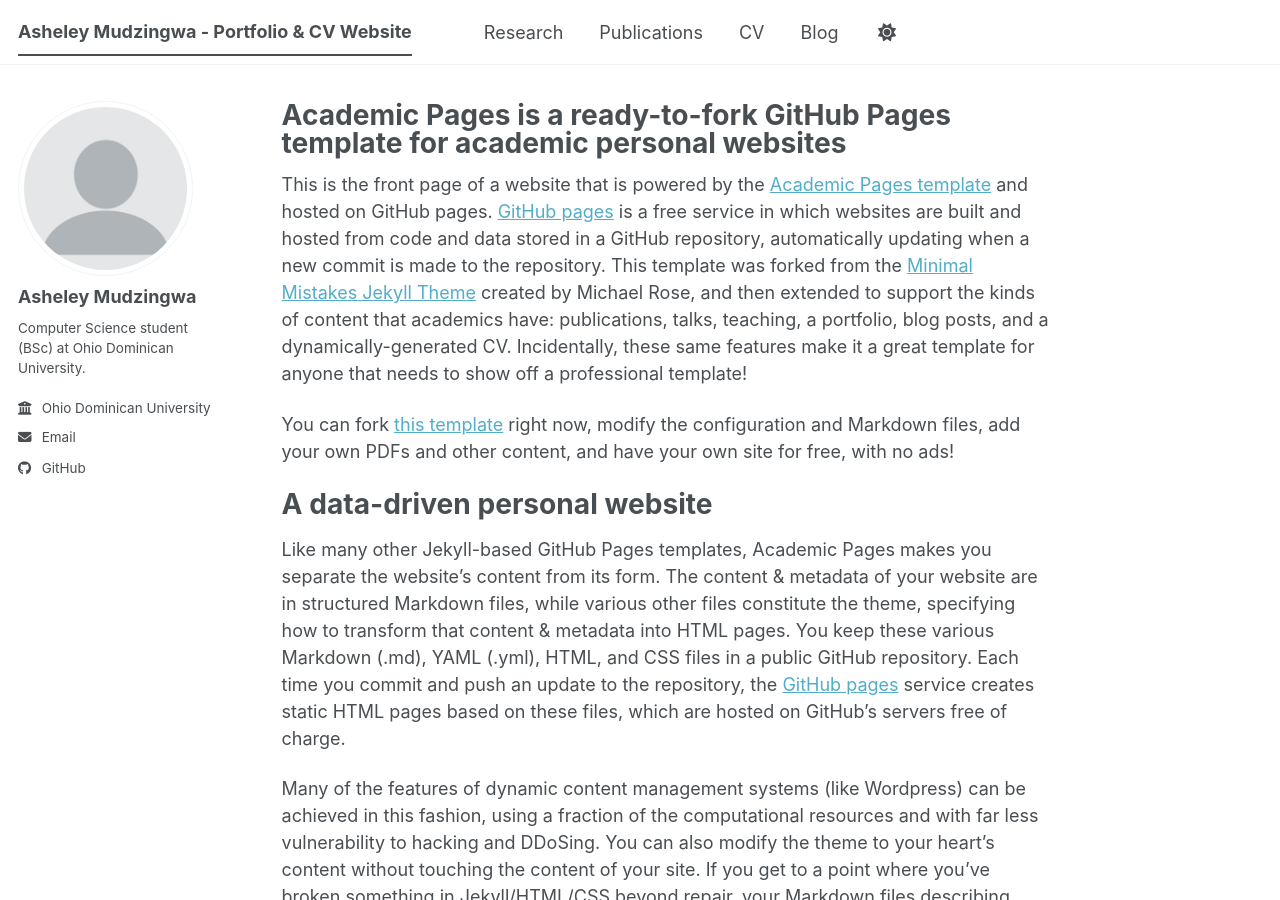
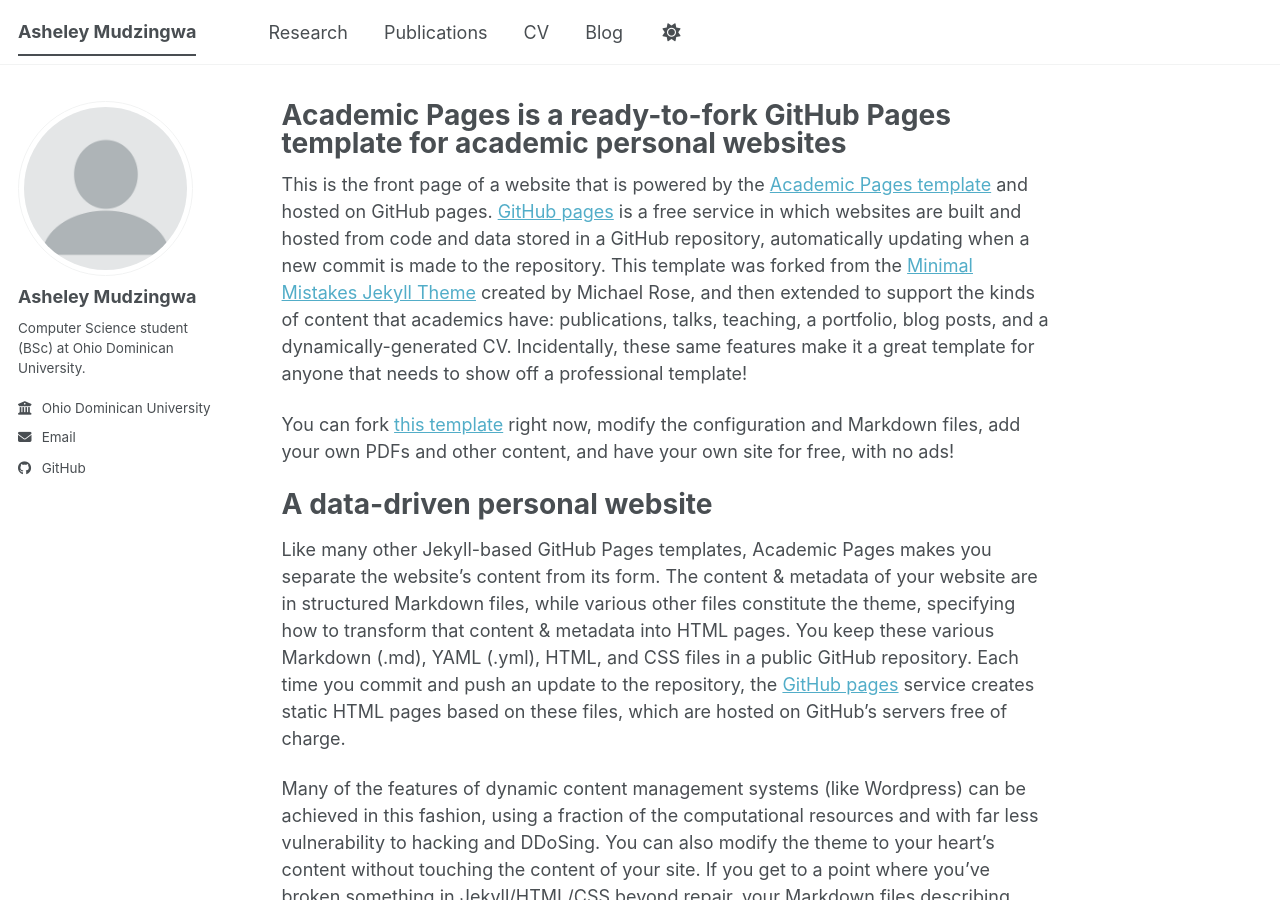
Before and after one commit to amudzingwa/amudzingwa.github.io, a Jekyll site: the page built from _pages/about.md, in a window 1280 px wide and 900 px high. Built offline with Jekyll 4.4.1, drawn with Linux system fonts in a browser that asks for light colours; a script bundle is joined from its source files by our own code; library files that are not in the unit come from our copies.

Commit message:
Change site title to 'Asheley Mudzingwa'
Updated the site title in the configuration file.

```diff
--- a/_config.yml
+++ b/_config.yml
@@ -9,7 +9,7 @@
 # Basic Site Settings
 locale                   : "en-US"
 site_theme               : "default" # The available themes options are "default", "air", "sunrise", "mint", "dirt" and "contrast"
-title                    : "Asheley Mudzingwa - Portfolio & CV Website"
+title                    : "Asheley Mudzingwa"
 title_separator          : "-"
 name                     : &name "Asheley Mudzingwa"
 description              : &description "Asheley Mudzingwa academic portfolio & CV"   # Update this with a general description of your site, this is the default if not overridden by a page
```
